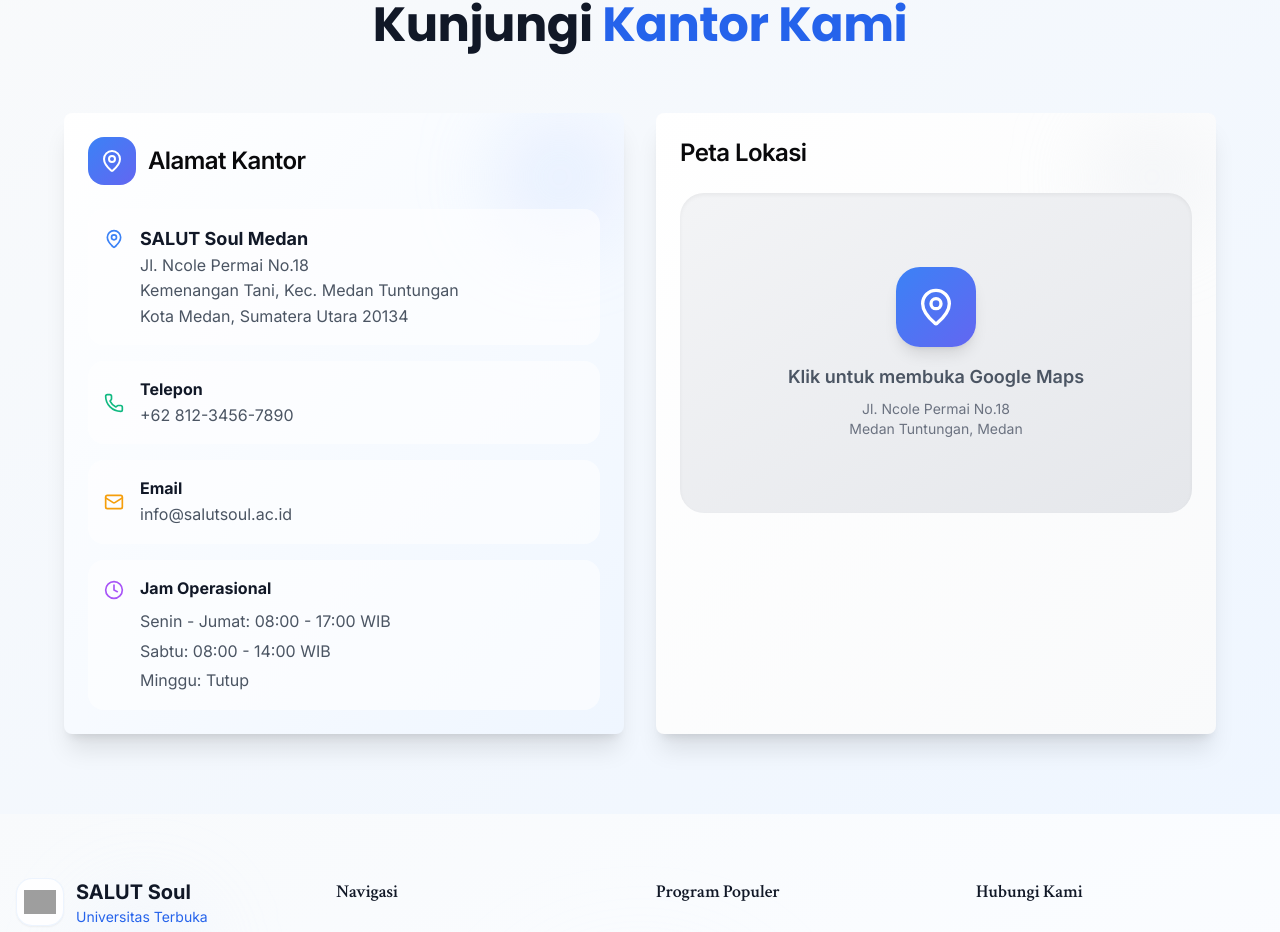
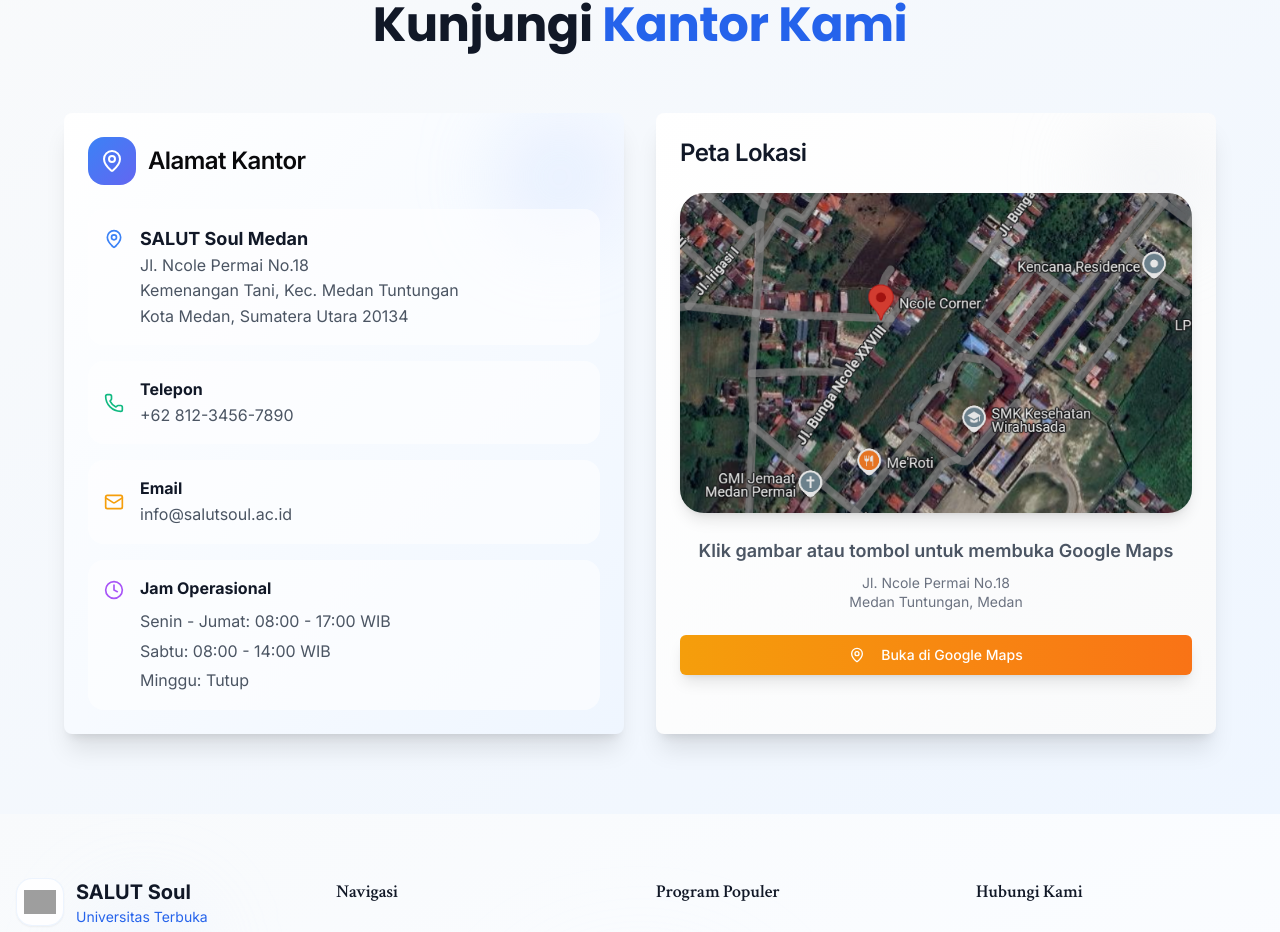
Before and after one commit to edi39z/salut-soul, a Next.js app: page /tentang in a window 1280 px wide. Shown: the part 4073-5005 px from the top of the page. Built offline with nearby package versions, Linux system fonts and the light colour scheme; no server answers; the database is empty; grey boxes are pictures that could not be loaded.

Commit message:
Update Task From QA (Update kontak and tentang Location)

```diff
--- a/app/kontak/page.tsx
+++ b/app/kontak/page.tsx
@@ -1,6 +1,6 @@
 /* eslint-disable @typescript-eslint/no-unused-vars */
 "use client"
-
+import Image from "next/image"
 import type React from "react"
 import { useState } from "react"
 import { Navbar } from "@/components/ui/navbar"
@@ -161,7 +161,7 @@ export default function KontakPage() {
       icon: MapPin,
       title: "Alamat",
       content: "Jl. Ncole Permai No.18, Medan Tuntungan",
-      description: "Kunjungi kantor kami untuk konsultasi tatap muka",
+
       action: "https://maps.app.goo.gl/dUmmZ3b3CvDH35MP6",
       actionText: "Buka Maps",
       color: "from-amber-500 to-amber-600",
@@ -340,9 +340,9 @@ export default function KontakPage() {
                 </CardContent>
               </Card>
 
-              {/* Location Map */}
               <Card className="border-0 shadow-2xl hover:shadow-3xl transition-all duration-500 transform hover:-translate-y-2 bg-gradient-to-br from-white to-gray-50 overflow-hidden relative">
                 <div className="absolute top-0 right-0 w-32 h-32 bg-gradient-to-br from-gray-200/30 to-slate-200/30 rounded-full blur-2xl"></div>
+
                 <CardHeader className="relative z-10 p-8">
                   <CardTitle className="flex items-center space-x-4 text-2xl">
                     <div className="w-16 h-16 bg-gradient-to-br from-amber-500 to-orange-500 rounded-2xl flex items-center justify-center shadow-lg">
@@ -350,29 +350,27 @@ export default function KontakPage() {
                     </div>
                     <span className="font-bold text-gray-900">Lokasi Kantor</span>
                   </CardTitle>
-                  <CardDescription className="text-gray-600 text-lg mt-2">SALUT Soul Medan</CardDescription>
                 </CardHeader>
+
                 <CardContent className="relative z-10 p-8 pt-0">
                   <div className="space-y-6">
-                    <div className="bg-white/80 p-6 rounded-2xl">
-                      <p className="font-bold text-gray-900 text-lg mb-3">Alamat Lengkap:</p>
-                      <p className="text-gray-600 leading-relaxed">
-                        Jl. Ncole Permai No.18
-                        <br />
-                        Kemenangan Tani, Kec. Medan Tuntungan
-                        <br />
-                        Kota Medan, Sumatera Utara 20134
-                      </p>
-                    </div>
-                    {/* Map Placeholder */}
+
+                    {/* ✅ Map Gambar Sesuai Warna Card */}
                     <div
-                      className="w-full h-64 bg-gradient-to-br from-gray-100 to-gray-200 rounded-2xl flex items-center justify-center shadow-inner cursor-pointer hover:shadow-lg transition-shadow duration-300"
+                      className="w-full h-64 rounded-2xl overflow-hidden cursor-pointer shadow-lg hover:shadow-xl transition-shadow duration-300 bg-gradient-to-br from-white to-gray-50 relative"
                       onClick={() => window.open("https://maps.app.goo.gl/dUmmZ3b3CvDH35MP6", "_blank")}
                     >
-                      <div className="text-center">
-                        <div className="w-20 h-20 bg-gradient-to-br from-amber-500 to-orange-500 rounded-2xl flex items-center justify-center mx-auto mb-4 shadow-lg">
-                          <MapPin className="w-10 h-10 text-white" />
+                      <Image
+                        src="/images/lokasi.png"
+                        alt="Lokasi SALUT Soul"
+                        width={1200}
+                        height={400}
+                        className="w-full h-full object-cover"
+                      />
+                      <div className="absolute inset-0 bg-black/10 hover:bg-black/20 transition" />
                     </div>
+
+                    <div className="text-center mt-6">
                       <p className="text-gray-600 font-semibold text-lg mb-2">Klik untuk membuka Google Maps</p>
                       <p className="text-sm text-gray-500">
                         Jl. Ncole Permai No.18
@@ -380,7 +378,7 @@ export default function KontakPage() {
                         Medan Tuntungan, Medan
                       </p>
                     </div>
-                    </div>
+
                     <Button
                       className="w-full bg-gradient-to-r from-amber-500 to-orange-500 hover:from-amber-600 hover:to-orange-600 text-white shadow-lg hover:shadow-xl transition-all duration-300"
                       onClick={() => window.open("https://maps.app.goo.gl/dUmmZ3b3CvDH35MP6", "_blank")}
@@ -391,6 +389,7 @@ export default function KontakPage() {
                   </div>
                 </CardContent>
               </Card>
+
             </div>
           </div>
         </div>
--- a/app/layout.tsx
+++ b/app/layout.tsx
@@ -4,7 +4,6 @@ import { Inter, Poppins } from "next/font/google"
 import "./globals.css"
 import { Toaster } from "@/components/ui/toaster"
 import { WhatsappButton } from "@/components/ui/whatsapp-button"
-import BrosurPopup from "@/components/ui/brosur-popup"
 
 const inter = Inter({
   subsets: ["latin"],
@@ -42,7 +41,7 @@ export default function RootLayout({
   return (
     <html lang="id" className={`${inter.variable} ${poppins.variable}`}>
       <body className={inter.className}>
-        <BrosurPopup />
+
         {children}
         <WhatsappButton />
         <Toaster />
--- a/app/page.tsx
+++ b/app/page.tsx
@@ -2,6 +2,7 @@
 
 import { Navbar } from "@/components/ui/navbar"
 import { Footer } from "@/components/ui/footer"
+import BrosurPopup from "@/components/ui/brosur-popup"
 import { Button } from "@/components/ui/button"
 import { Badge } from "@/components/ui/badge"
 import {
@@ -769,6 +770,7 @@ export default function HomePage() {
 
       {/* Berita Section - Now positioned right before Footer */}
       <BeritaSection />
+      <BrosurPopup />
 
       <Footer />
     </div>
--- a/app/tentang/page.tsx
+++ b/app/tentang/page.tsx
@@ -1,7 +1,7 @@
 /* eslint-disable @next/next/no-img-element */
 /* eslint-disable react/no-unescaped-entities */
 "use client"
-
+import Image from "next/image"
 import { Navbar } from "@/components/ui/navbar"
 import { Footer } from "@/components/ui/footer"
 import { Card, CardContent, CardHeader, CardTitle } from "@/components/ui/card"
@@ -11,6 +11,7 @@ import { cn } from "@/lib/utils"
 import { Poppins } from "next/font/google"
 import { AnimatedSection } from "@/components/ui/animated-section"
 import { motion } from "framer-motion"
+import { Button } from "@/components/ui/button"
 
 const fontHeading = Poppins({
   subsets: ["latin"],
@@ -399,28 +400,49 @@ export default function TentangPage() {
                 </Card>
                 <Card className="border-0 shadow-xl hover:shadow-2xl transition-all duration-500 transform hover:-translate-y-2 bg-gradient-to-br from-white to-gray-50 overflow-hidden relative">
                   <div className="absolute top-0 right-0 w-32 h-32 bg-gradient-to-br from-gray-200/30 to-slate-200/30 rounded-full blur-2xl"></div>
-                  <CardHeader className="relative z-10">
-                    <CardTitle className="text-2xl">Peta Lokasi</CardTitle>
+
+                  <CardHeader className="relative z-10 px-6 pt-6">
+                    <CardTitle className="text-2xl font-semibold text-gray-900">Peta Lokasi</CardTitle>
                   </CardHeader>
-                  <CardContent className="relative z-10">
+
+                  <CardContent className="relative z-10 px-6 pb-6 pt-0 space-y-6">
+                    {/* Gambar Lokasi */}
                     <div
-                      className="w-full h-80 bg-gradient-to-br from-gray-100 to-gray-200 rounded-2xl flex items-center justify-center shadow-inner cursor-pointer hover:shadow-lg transition-shadow duration-300"
+                      className="w-full h-80 rounded-2xl overflow-hidden cursor-pointer bg-gradient-to-br from-white to-gray-50 shadow-lg hover:shadow-xl transition-shadow duration-300 relative"
                       onClick={() => window.open("https://maps.app.goo.gl/dUmmZ3b3CvDH35MP6", "_blank")}
                     >
-                      <div className="text-center">
-                        <div className="w-20 h-20 bg-gradient-to-br from-blue-500 to-indigo-500 rounded-2xl flex items-center justify-center mx-auto mb-4 shadow-lg">
-                          <MapPin className="w-10 h-10 text-white" />
-                        </div>
-                        <p className="text-gray-600 font-semibold text-lg mb-2">Klik untuk membuka Google Maps</p>
-                        <p className="text-sm text-gray-500">
-                          Jl. Ncole Permai No.18
-                          <br />
-                          Medan Tuntungan, Medan
-                        </p>
-                      </div>
+                      <Image
+                        src="/images/lokasi.png"
+                        alt="Lokasi SALUT Soul"
+                        width={1200}
+                        height={400}
+                        className="w-full h-full object-cover"
+                      />
+                      <div className="absolute inset-0 bg-black/10 hover:bg-black/20 transition" />
                     </div>
+
+                    {/* Informasi Alamat */}
+                    <div className="text-center">
+                      <p className="text-gray-600 font-semibold text-lg mb-2">Klik gambar atau tombol untuk membuka Google Maps</p>
+                      <p className="text-sm text-gray-500 leading-snug">
+                        Jl. Ncole Permai No.18
+                        <br />
+                        Medan Tuntungan, Medan
+                      </p>
+                    </div>
+
+                    {/* Tombol */}
+                    <Button
+                      className="w-full bg-gradient-to-r from-amber-500 to-orange-500 hover:from-amber-600 hover:to-orange-600 text-white shadow-lg hover:shadow-xl transition-all duration-300"
+                      onClick={() => window.open("https://maps.app.goo.gl/dUmmZ3b3CvDH35MP6", "_blank")}
+                    >
+                      <MapPin className="w-4 h-4 mr-2" />
+                      Buka di Google Maps
+                    </Button>
                   </CardContent>
                 </Card>
+
+
               </div>
             </div>
           </div>
--- a/components/ui/brosur-popup.tsx
+++ b/components/ui/brosur-popup.tsx
@@ -55,7 +55,8 @@ const BrosurPopup = () => {
         >
           <X size={20} />
         </button>
-        <a href={brosur.linkUrl} target="_blank" rel="noopener noreferrer" className="block">
+        <a href={brosur.linkUrl} className="block">
+
           <Image
             src={brosur.imageUrl || "/placeholder.svg"}
             alt="Brosur Universitas Terbuka"
```
Also changed, not shown: public/images/lokasi.png (added). Lines whose indentation alone changed are shown as unchanged.
